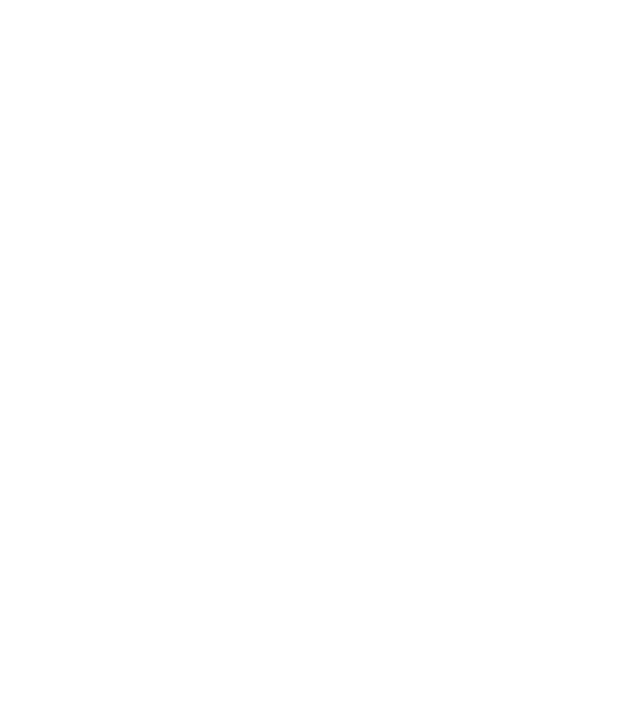
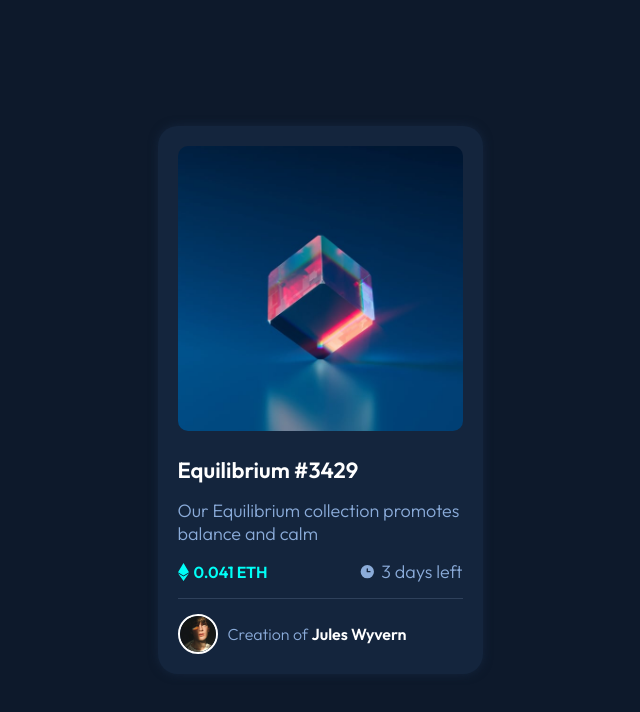
Before and after one commit to neriobalza/nft-card-component, a plain HTML site: page index.html in a window 1280 px wide. Shown: the whole page, without its empty margins (320-960 px from the left). Drawn offline with Linux system fonts and the light colour scheme.

Commit message:
Componente terminado

```diff
--- a/index.html
+++ b/index.html
@@ -7,5 +7,40 @@
     <link rel="stylesheet" href="./src/styles/index.css" />
     <title>NFT preview card component</title>
   </head>
-  <body></body>
+  <body>
+    <main class="container">
+      <article class="card">
+        <figure class="card__image">
+          <img
+            src="./src/assets/images/image-equilibrium.jpg"
+            alt="image equilibrium"
+          />
+          <div></div>
+        </figure>
+        <div class="card__info">
+          <h1>Equilibrium #3429</h1>
+          <p>Our Equilibrium collection promotes balance and calm</p>
+
+          <div class="card__info--price">
+            <p>
+              <img
+                src="./src/assets/images/icon-ethereum.svg"
+                alt="icon ethereum"
+              />
+              0.041 ETH
+            </p>
+            <p>
+              <img src="./src/assets/images/icon-clock.svg" alt="icon clock" />
+              3 days left
+            </p>
+          </div>
+          <hr />
+          <div class="card__info--profile">
+            <img src="./src/assets/images/image-avatar.png" alt="avatar" />
+            <p>Creation of <span>Jules Wyvern</span></p>
+          </div>
+        </div>
+      </article>
+    </main>
+  </body>
 </html>
--- a/src/styles/index.css
+++ b/src/styles/index.css
@@ -0,0 +1,139 @@
+@import url("https://fonts.googleapis.com/css2?family=Outfit:wght@300;400;600&display=swap");
+
+:root {
+  --color-background: hsl(217, 54%, 11%);
+  --color-card: hsl(216, 50%, 16%);
+  --color-text: hsl(215, 51%, 70%);
+  --color-title: hsl(0, 0%, 100%);
+  --color-alert: hsl(178, 100%, 50%);
+  --color-hr: hsl(215, 32%, 27%);
+}
+
+* {
+  margin: 0;
+  padding: 0;
+  box-sizing: border-box;
+}
+
+html {
+  font-size: 62.5%;
+}
+
+body {
+  font-family: "Outfit", sans-serif;
+  color: var(--color-text);
+  background: var(--color-background);
+}
+
+.container {
+  display: flex;
+  justify-content: center;
+  align-items: center;
+  height: 100vh;
+  padding: 2.5rem;
+}
+
+.card {
+  background: var(--color-card);
+  padding: 2rem;
+  border-radius: 2rem;
+  max-width: 325px;
+  box-shadow: 0px 0px 10px var(--color-card);
+}
+.card__image {
+  border-radius: 1rem;
+  overflow: hidden;
+  position: relative;
+}
+
+.card__image img {
+  display: block;
+  width: 100%;
+}
+
+.card__image div {
+  width: 100%;
+  height: 100%;
+  position: absolute;
+  top: 0;
+  left: 0;
+}
+
+.card__image div:hover {
+  background-image: url("../assets/images/icon-view.svg");
+  background-repeat: no-repeat;
+  background-position: center;
+  background-color: rgba(0, 255, 246, 0.25);
+  cursor: pointer;
+}
+
+.card__info {
+  display: flex;
+  flex-direction: column;
+  gap: 1.5rem;
+  padding-top: 2.5rem;
+}
+
+.card__info h1 {
+  font-size: 2.2rem;
+  font-weight: 600;
+  color: var(--color-title);
+}
+
+.card__info h1:hover {
+  color: var(--color-alert);
+  cursor: pointer;
+}
+
+.card__info p {
+  font-size: 1.8rem;
+  font-weight: 300;
+}
+
+.card__info--price {
+  display: flex;
+  justify-content: space-between;
+}
+
+.card__info--price p {
+  display: flex;
+  align-items: center;
+  gap: 0.5rem;
+}
+
+.card__info--price p:first-child {
+  font-weight: 600;
+  font-size: 1.6rem;
+  color: var(--color-alert);
+}
+
+.card__info hr {
+  border: 1px solid var(--color-hr);
+  border-bottom: none;
+}
+
+.card__info--profile {
+  display: flex;
+  align-items: center;
+  gap: 1rem;
+}
+
+.card__info--profile img {
+  width: 4rem;
+  border: 2px solid var(--color-title);
+  border-radius: 50%;
+}
+
+.card__info--profile p {
+  font-size: 1.6rem;
+}
+
+.card__info--profile p span {
+  color: var(--color-title);
+  font-weight: 600;
+}
+
+.card__info--profile p span:hover {
+  color: var(--color-alert);
+  cursor: pointer;
+}
```
